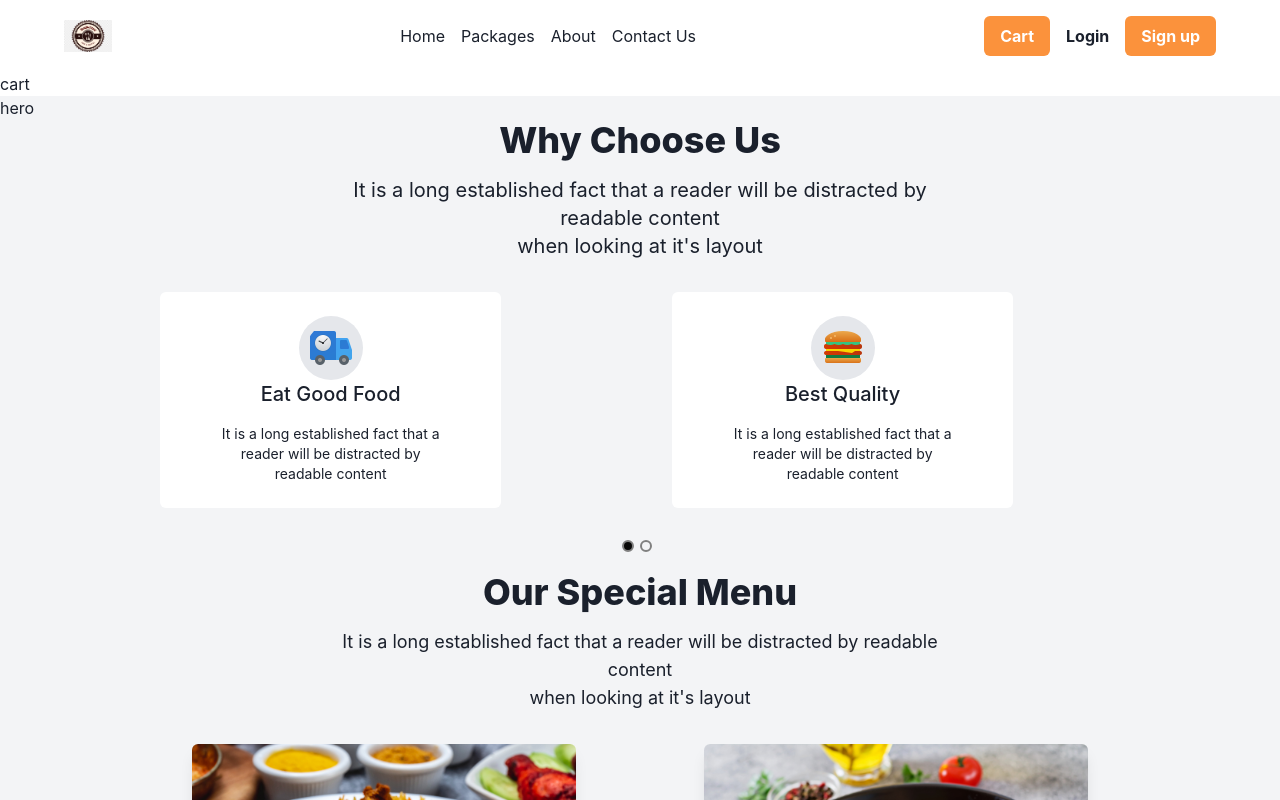
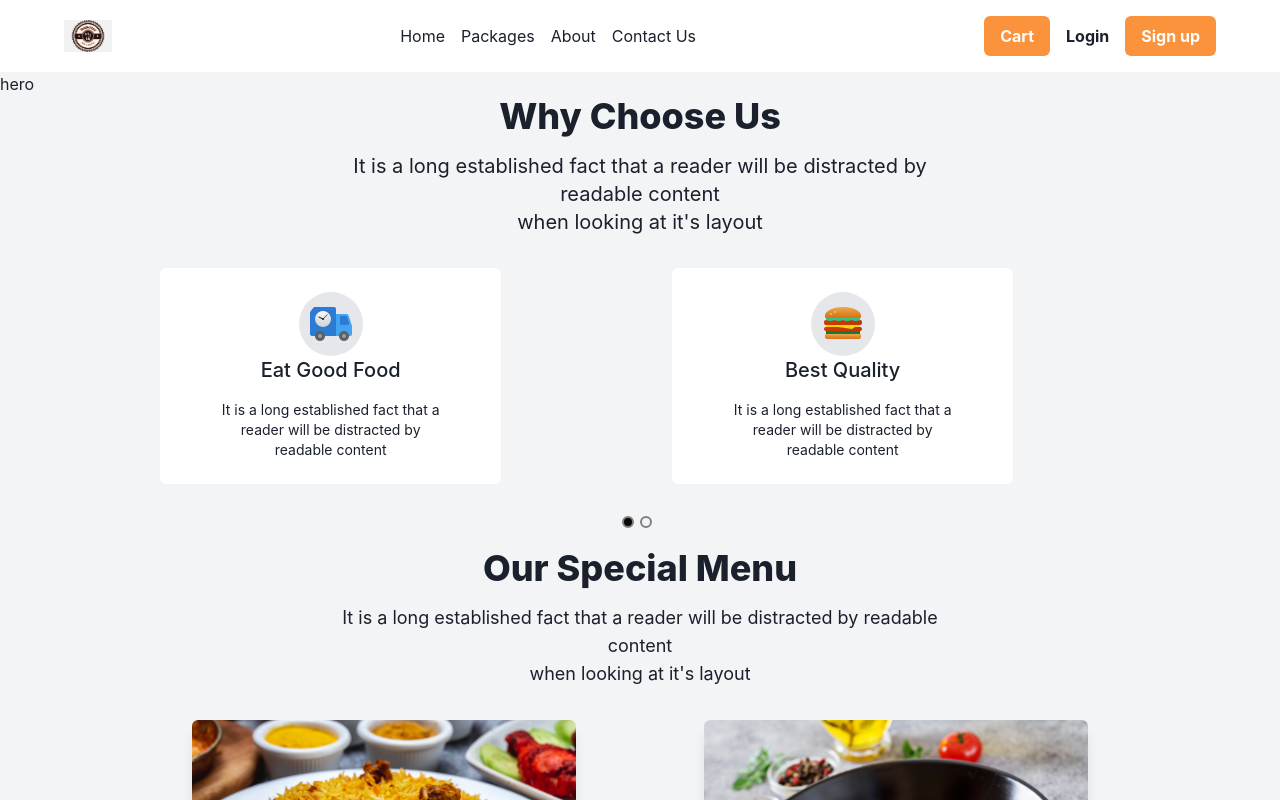
Before and after one commit to Arayanmemon/Foodo, a React (Vite) app in the folder Foodo-Frontend/: page / in a window 1280 px wide. Shown: the top 800 px of the page. Built offline with nearby package versions, Linux system fonts and the light colour scheme.

Commit message:
cart TBC

```diff
--- a/Foodo-Frontend/src/components/Cart.jsx
+++ b/Foodo-Frontend/src/components/Cart.jsx
@@ -1,9 +1,34 @@
 import React from 'react'
+import { useCartContext } from '../contexts/CartContext'
+import CartItem from './CartItem'
+import items from '../assets/data/items.json'
 
-export default function Cart() {
+
+export default function Cart({ open, setOpen }) {
+  const { cartItems } = useCartContext()
   return (
-        <div>
-                cart
+    <div className={`absolute z-10  h-[100vh] w-full md:w-2/5 bg-gray-400 bg-opacity-50 ease-in margin-400 transition-all duration-500 ${open ? 'left-0' : 'left-[-100vw]'}`}>
+      <div className='w-4/5 mx-auto'>
+        <button className='absolute  top-0 right-0' onClick={() => setOpen(!open)} >
+          <div className='text-3xl'>
+            <ion-icon name={open ? "close" : "menu"}></ion-icon>
+          </div>
+        </button>
+        <div className='items mt-10 grid grid-cols-1 mx-auto '>
+          <div>
+            <h1 className='text-center text-2xl'>Your Cart</h1>
+          </div>
+          {cartItems.map((i) => {
+            const item = items.find((it) => it.id == i.id)
+            if (item != null) {
+              return <CartItem item={item} />
+            }
+          })}
+
+
+
         </div>
+      </div>
+    </div>
   )
 }
--- /dev/null
+++ b/Foodo-Frontend/src/components/CartItem.jsx
@@ -0,0 +1,16 @@
+import React from 'react'
+import items from '../assets/data/items.json'
+export default function CartItem({item}) {
+  return (
+    <div className='flex flex-row'>
+        {
+                <>
+           <img src={item.img} alt={item.name} className="w-8 h-8" />
+           <p>{item.name} </p>
+           <p>{item.price}</p>
+                </>
+
+        }
+    </div>
+  )
+}
--- a/Foodo-Frontend/src/contexts/CartContext.jsx
+++ b/Foodo-Frontend/src/contexts/CartContext.jsx
@@ -9,7 +9,7 @@ export function useCartContext() {
 }
 
 export function CartProvider({ children }) {
-    const [cartItems, setCart] = useState([]);
+    const [cartItems, setCart] = useState([""]);
 
     function addItem(id) {
         if(cartItems.find((item) =>  item.id === id ) == null){
--- a/Foodo-Frontend/src/sections/Hero.jsx
+++ b/Foodo-Frontend/src/sections/Hero.jsx
@@ -4,7 +4,8 @@ export default function Hero() {
   const {cartItems , addItem} = useCartContext()
   return (
     <div>
-      hero
+      hero <br />
+      {cartItems.map((i) => {return i.id})}
     </div>
   )
 }
--- a/Foodo-Frontend/src/sections/NavBar.jsx
+++ b/Foodo-Frontend/src/sections/NavBar.jsx
@@ -5,10 +5,12 @@ import Cart from '../components/Cart'
 
 export default function NavBar() {
     const [open, setOpen] = useState(false)
+    const [cartOpen , setCartOpen] = useState(false)
+
     return (
         <>
 
-            <nav className='bg-white top-0 '>
+            <nav className='bg-white top-0  '>
                 <div className='px-8  lg:px-16 mx-auto py-4'>
                     <div className='flex flex-row items-center justify-between'>
                         <div className='md:hidden text-2xl'>
@@ -40,8 +42,7 @@ export default function NavBar() {
 
 
                         <div classNamen='flex md:space-x-4 items-center'>
-                        <button className='bg-orange-400 hover:bg-orange-500 font-bold text-[1rem] text-white rounded-md px-4 py-2'>Cart</button>
-
+                            <button onClick={() => setCartOpen(!cartOpen)} className='bg-orange-400 hover:bg-orange-500 font-bold text-[1rem] text-white rounded-md px-4 py-2'>Cart</button>
                             <button className=' rounded-md font-bold text-[1rem] px-4 py-2'>Login</button>
                             <button className='bg-orange-400 hover:bg-orange-500 font-bold text-[1rem] text-white rounded-md px-4 py-2'>Sign up</button>
                         </div>
@@ -67,7 +68,7 @@ export default function NavBar() {
                     </div>
                 </div>
 
-                <Cart />
+                <Cart open={cartOpen} setOpen={setCartOpen} />
             </nav>
 
         </>
```
